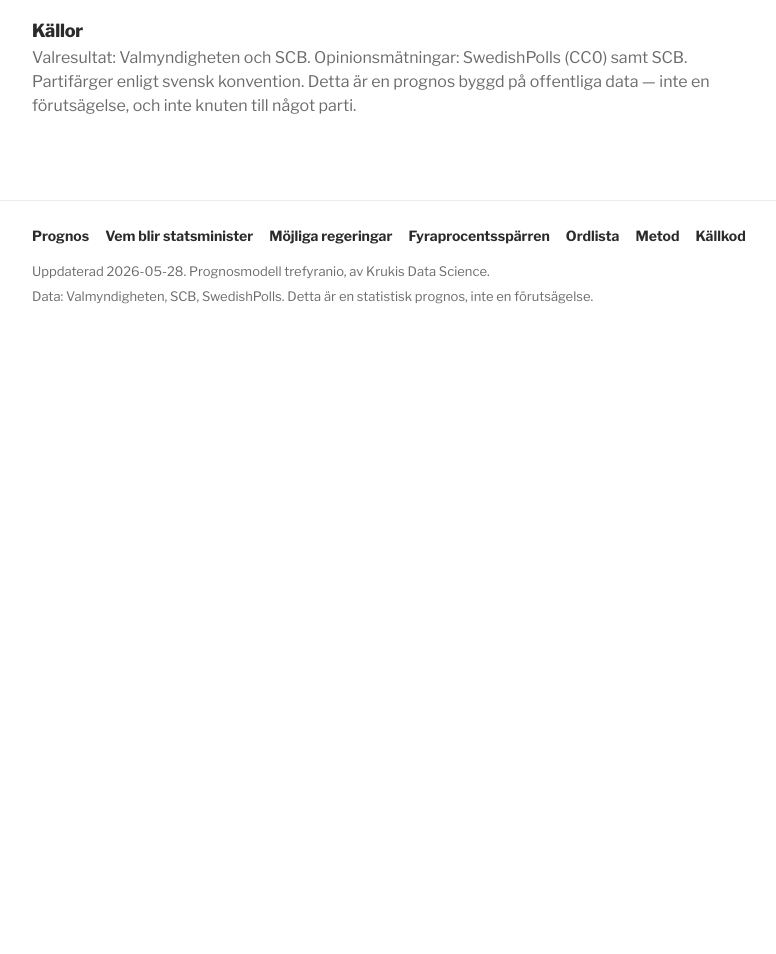
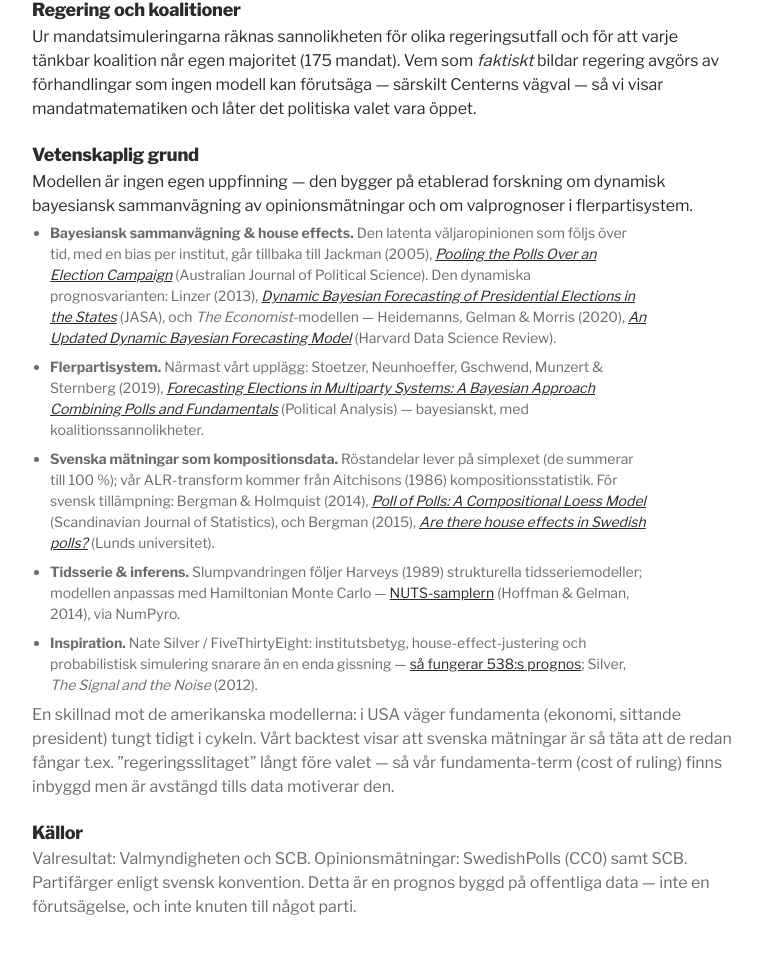
Before and after one commit to perkarlberg/trefyranio, an Astro site in the folder web/: page /metod in a window 1280 px wide. Shown: the part 1348-2302 px from the top of the page, without its empty margins (168-944 px from the left). Before the commit the page ends 1721 px from the top, so only its background shows below. Built offline with nearby package versions, Linux system fonts and the light colour scheme; Astro itself is replaced by a stand-in of ours.

Commit message:
metod: scientific foundations + sharpen the house-effect identification
Addresses review feedback on house-effect identification and beefs up /metod with
the scientific lineage.

- House-effect identification (review): make explicit that zero-sum centering
  de-biases relative to the AVERAGE pollster, not truth — a field-wide lean is
  invisible to a poll-vs-poll comparison. We anchor to truth via industry_bias
  (measured poll-vs-ACTUAL-result 2010-2022) and de-bias the house priors of the
  same field component so the two corrections compose without double-counting. The
  README "feed ratings as priors" TODO the review quoted was already closed in the
  ratings-wiring commit (0a329e8); this documents the identification logic. Also
  corrected the /metod bias text: data shows S understated ~2pp and V/MP overstated
  ~1pp, with SD's final-poll bias actually small (was wrongly "SD och S").

- /metod "Vetenskaplig grund" section + README References: cite the foundations we
  actually build on — Jackman 2005 (pooling/house effects), Linzer 2013 + Economist
  (Heidemanns/Gelman/Morris 2020), Stoetzer et al 2019 (multiparty, closest analog),
  Aitchison 1986 + Bergman & Holmquist 2014 + Bergman 2015 (compositional/ALR,
  Swedish poll-of-polls), Harvey 1989, Hoffman & Gelman 2014 (NUTS), and
  FiveThirtyEight/Silver. Note the Sweden-specific divergence: dense polling means
  fundamentals add nothing even ~7mo out (why our cost-of-ruling term ships at 0).

Docs/site only; forecast unchanged. Rebuilt + deployed.

Co-Authored-By: Claude Opus 4.8 (1M context) <noreply@anthropic.com>

```diff
--- a/web/src/pages/metod.astro
+++ b/web/src/pages/metod.astro
@@ -22,11 +22,16 @@ import Base from '../layouts/Base.astro';
       små nettoförändringar fram till valet.</p>
 
     <h3>Varje mätinstitut kalibreras</h3>
-    <p>Institut som historiskt träffat bäst väger tyngre i sammanvägningen, och varje instituts
-      systematiska lutning (”house effect”) skattas och justeras bort — med institutets historiska
-      lutning som utgångspunkt. Utöver det korrigerar modellen för <em>branschens</em> gemensamma
-      missar: vissa partier (t.ex. SD och S) har historiskt underskattats av i stort sett alla
-      institut, och en dämpad korrigering för det läggs på valdagsprognosen.</p>
+    <p>Institut som historiskt träffat bäst väger tyngre i sammanvägningen. Varje instituts
+      systematiska lutning (”house effect”) skattas och justeras bort — relativt
+      <em>genomsnittsinstitutet</em>, med institutets historiska lutning som startgissning.</p>
+    <p>Men genomsnittet kan självt luta: om nästan alla institut missar ett parti åt samma håll syns
+      det inte i en jämförelse mellan instituten. Därför mäter vi <em>branschens</em> gemensamma
+      lutning mot <em>de faktiska valresultaten</em> 2010–2022 — inte mot konsensus — och lägger en
+      dämpad korrigering på valdagsprognosen. I praktiken har S underskattats med ~2 procentenheter
+      och V och MP överskattats med ~1, medan SD:s slutmätningar legat nära (myten om en stor
+      SD-underskattning gäller mest tidiga mätningar). Det är så vi förankrar prognosen i utfallet,
+      inte i ”det genomsnittliga institutet”.</p>
 
     <h3>Från röster till mandat</h3>
     <p>Tiotusentals simuleringar dras ur modellen. Varje simulering körs genom det riktiga valsystemet:
@@ -53,6 +58,46 @@ import Base from '../layouts/Base.astro';
       förhandlingar som ingen modell kan förutsäga — särskilt Centerns vägval — så vi visar mandatmatematiken
       och låter det politiska valet vara öppet.</p>
 
+    <h3>Vetenskaplig grund</h3>
+    <p>Modellen är ingen egen uppfinning — den bygger på etablerad forskning om dynamisk bayesiansk
+      sammanvägning av opinionsmätningar och om valprognoser i flerpartisystem.</p>
+    <ul class="refs">
+      <li><b>Bayesiansk sammanvägning &amp; house effects.</b> Den latenta väljaropinionen som följs
+        över tid, med en bias per institut, går tillbaka till Jackman (2005),
+        <a href="https://www.tandfonline.com/doi/abs/10.1080/10361140500302472"><i>Pooling the Polls
+        Over an Election Campaign</i></a> (Australian Journal of Political Science). Den dynamiska
+        prognosvarianten: Linzer (2013),
+        <a href="https://doi.org/10.1080/01621459.2012.737735"><i>Dynamic Bayesian Forecasting of
+        Presidential Elections in the States</i></a> (JASA), och <i>The Economist</i>-modellen —
+        Heidemanns, Gelman &amp; Morris (2020),
+        <a href="https://hdsr.mitpress.mit.edu/pub/nw1dzd02"><i>An Updated Dynamic Bayesian Forecasting
+        Model</i></a> (Harvard Data Science Review).</li>
+      <li><b>Flerpartisystem.</b> Närmast vårt upplägg: Stoetzer, Neunhoeffer, Gschwend, Munzert &amp;
+        Sternberg (2019),
+        <a href="https://doi.org/10.1017/pan.2018.49"><i>Forecasting Elections in Multiparty Systems:
+        A Bayesian Approach Combining Polls and Fundamentals</i></a> (Political Analysis) — bayesianskt,
+        med koalitionssannolikheter.</li>
+      <li><b>Svenska mätningar som kompositionsdata.</b> Röstandelar lever på simplexet (de summerar
+        till 100 %); vår ALR-transform kommer från Aitchisons (1986) kompositionsstatistik. För
+        svensk tillämpning: Bergman &amp; Holmquist (2014),
+        <a href="https://onlinelibrary.wiley.com/doi/10.1111/sjos.12023"><i>Poll of Polls: A
+        Compositional Loess Model</i></a> (Scandinavian Journal of Statistics), och Bergman (2015),
+        <a href="http://lup.lub.lu.se/search/record/c66befbe-deaa-4b4d-852f-9bb56a6107c5"><i>Are there
+        house effects in Swedish polls?</i></a> (Lunds universitet).</li>
+      <li><b>Tidsserie &amp; inferens.</b> Slumpvandringen följer Harveys (1989) strukturella
+        tidsseriemodeller; modellen anpassas med Hamiltonian Monte Carlo —
+        <a href="https://jmlr.org/papers/v15/hoffman14a.html">NUTS-samplern</a> (Hoffman &amp; Gelman,
+        2014), via NumPyro.</li>
+      <li><b>Inspiration.</b> Nate Silver / FiveThirtyEight: institutsbetyg, house-effect-justering och
+        probabilistisk simulering snarare än en enda gissning —
+        <a href="https://abcnews.go.com/538/538s-2024-presidential-election-forecast-works/story?id=113068753">så
+        fungerar 538:s prognos</a>; Silver, <i>The Signal and the Noise</i> (2012).</li>
+    </ul>
+    <p class="muted">En skillnad mot de amerikanska modellerna: i USA väger fundamenta (ekonomi,
+      sittande president) tungt tidigt i cykeln. Vårt backtest visar att svenska mätningar är så täta
+      att de redan fångar t.ex. ”regeringsslitaget” långt före valet — så vår fundamenta-term (cost of
+      ruling) finns inbyggd men är avstängd tills data motiverar den.</p>
+
     <h3>Källor</h3>
     <p class="muted">Valresultat: Valmyndigheten och SCB. Opinionsmätningar: SwedishPolls (CC0) samt SCB.
       Partifärger enligt svensk konvention. Detta är en prognos byggd på offentliga data — inte en
@@ -65,6 +110,10 @@ import Base from '../layouts/Base.astro';
         border-radius: 8px; padding: 14px 18px; margin: 18px 0 8px; }
       .transparency p { margin: 0 0 6px; } .transparency p:last-child { margin: 0; }
       .transparency a { color: var(--ink); font-weight: 700; }
+      .refs { max-width: 64ch; margin: 4px 0 8px; padding-left: 18px; font-size: 14px; color: var(--muted); }
+      .refs li { margin: 0 0 8px; line-height: 1.5; }
+      .refs a { color: var(--ink); text-decoration: underline; }
+      .refs b { color: var(--text, inherit); }
     </style>
   </article>
 </Base>
```
Also changed, not shown: README.md.
